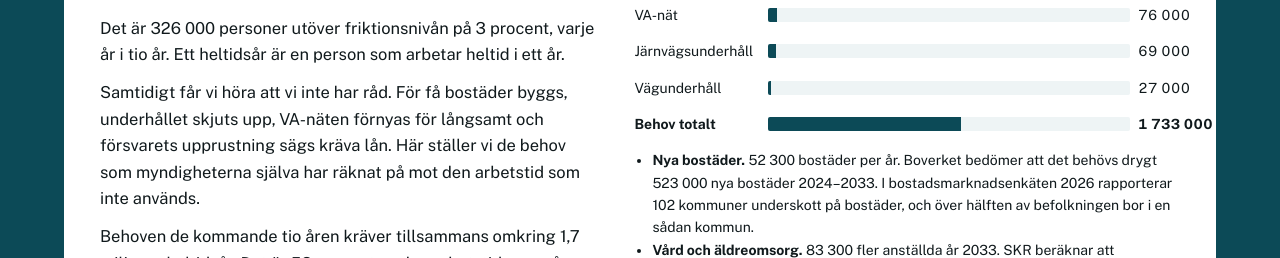
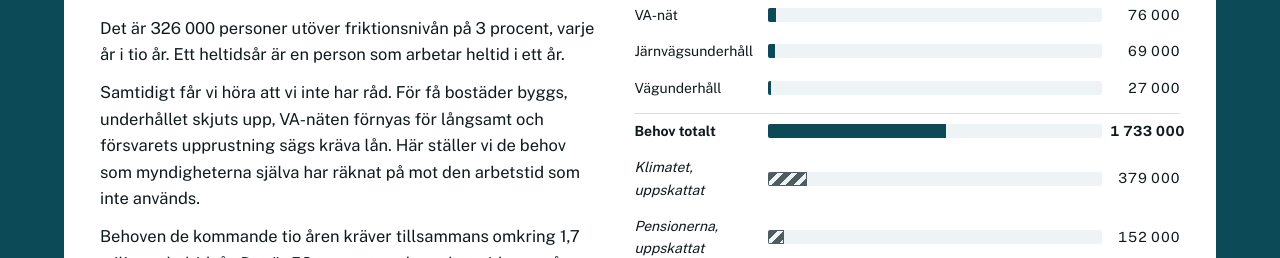
Before and after one commit to realekonomiskaradet/realekonomiskaradet, an Astro site: page / in a window 1280 px wide. Both pictures are taken after a click on the tab "Behov". Shown: the part 542-800 px from the top of the page. Built offline with nearby package versions, Linux system fonts and the light colour scheme; Astro itself is replaced by a stand-in of ours.

Commit message:
Behov: klimat och pensioner som randiga uppskattade staplar med egen summa
Co-Authored-By: Claude Opus 5.5 <noreply@anthropic.com>
Claude-Session: https://claude.ai/code/session_017Eum9GqVZAoj3H6HLMt5Z9

```diff
--- a/src/components/flikar/Behov.astro
+++ b/src/components/flikar/Behov.astro
@@ -1,6 +1,6 @@
 ---
 import aku from '../../data/aku.json';
-import { AR, kr, ht, fr, gap, gapTioAr, poster, summaTioAr, timmarPerLgh, andra, utanSiffra } from '../../lib/behov';
+import { AR, kr, ht, fr, gap, gapTioAr, poster, summaTioAr, timmarPerLgh, andra, utanSiffra, summaInklUpp } from '../../lib/behov';
 const nf = (n: number) => Math.round(n).toLocaleString('sv-SE');
 const tusen = (n: number) => nf(Math.round(n / 1000) * 1000);
 const milj = (n: number) => (n / 1e6).toLocaleString('sv-SE', { maximumFractionDigits: 1 });
@@ -19,7 +19,7 @@ const upp = (p: any) => p.typ === 'engang' ? 'en gång' : p.personer ? `${nf(p.p
 <div class="unit">heltidsår går förlorade på tio år om arbetslösheten ligger kvar på {pc(aku.arbetsloshet)} procent</div>
 <p>Det är {tusen(gap)} personer utöver friktionsnivån på {pc(fr)} procent, varje år i tio år. Ett heltidsår är en person som arbetar heltid i ett år.</p>
 <p>Samtidigt får vi höra att vi inte har råd. För få bostäder byggs, underhållet skjuts upp, VA-näten förnyas för långsamt och försvarets upprustning sägs kräva lån. Här ställer vi de behov som myndigheterna själva har räknat på mot den arbetstid som inte används.</p>
-<p>Behoven de kommande tio åren kräver tillsammans omkring {milj(summaTioAr)} miljoner heltidsår. Det är {andel} procent av den arbetstid som går förlorad under samma tid. Klimatet och pensionerna kommer till. Där finns uppskattningar, men ingen myndighet har räknat på vad som saknas, så de ingår inte i summan.</p>
+<p>Behoven de kommande tio åren kräver tillsammans omkring {milj(summaTioAr)} miljoner heltidsår. Det är {andel} procent av den arbetstid som går förlorad under samma tid. Klimatet och pensionerna kommer till. Där finns bara uppskattningar från organisationer och utredningar. Med dem blir behovet omkring {milj(summaInklUpp)} miljoner heltidsår, eller {Math.round((summaInklUpp / gapTioAr) * 100)} procent av den förlorade arbetstiden.</p>
 <p>Resurserna finns, om vi tillåter oss att använda dem. Alla kan inte göra allt, och det tar tid att utbilda en sjuksköterska eller en banarbetare. Därför behövs en plan för utbildning och omställning.</p>
 <p class="broms">Arbetskraften finns. Det som stoppar är att utgifterna måste rymmas i en budget som styrs av saldomålet och utgiftstaket. <a href="/ramverket/">Läs ramverket</a> eller <a href="/fakta/underskott/">räkna på vad mer utgifter skulle ge</a>.</p>
 </div>
@@ -28,7 +28,9 @@ const upp = (p: any) => p.typ === 'engang' ? 'en gång' : p.personer ? `${nf(p.p
 <h4>De kommande tio åren, antal heltidsår</h4>
 <div class="stapel ef"><span>Förlorad arbetstid</span><div class="track"><div class="fill" style="width:100%"></div></div><span class="v">{tusen(gapTioAr)}</span></div>
 {rader.map((p) => <div class="stapel"><span>{p.kort}</span><div class="track"><div class="fill" style={`width:${(p.tioAr / gapTioAr) * 100}%`}></div></div><span class="v">{tusen(p.tioAr)}</span></div>)}
-<div class="stapel"><span><strong>Behov totalt</strong></span><div class="track"><div class="fill" style={`width:${(summaTioAr / gapTioAr) * 100}%`}></div></div><span class="v"><strong>{tusen(summaTioAr)}</strong></span></div>
+<div class="stapel sum"><span><strong>Behov totalt</strong></span><div class="track"><div class="fill" style={`width:${(summaTioAr / gapTioAr) * 100}%`}></div></div><span class="v"><strong>{tusen(summaTioAr)}</strong></span></div>
+{utanSiffra.filter((u: any) => u.tioAr).map((u: any) => <div class="stapel upp"><span>{u.namn}, uppskattat</span><div class="track"><div class="fill" style={`width:${(u.tioAr / gapTioAr) * 100}%`}></div></div><span class="v">{tusen(u.tioAr)}</span></div>)}
+<div class="stapel sum upp"><span><strong>Inklusive klimat och pensioner</strong></span><div class="track"><div class="fill" style={`width:${(summaInklUpp / gapTioAr) * 100}%`}></div></div><span class="v"><strong>{tusen(summaInklUpp)}</strong></span></div>
 </div>
 <ul style="font-size:14px;padding-left:18px">
 {rader.map((p) => <li><strong>{p.namn}.</strong> {p.mdkr && p.typ === 'engang' ? `${p.mdkr} miljarder kronor, en gång.` : `${upp(p)[0].toUpperCase()}${upp(p).slice(1)}.`} {p.text}</li>)}
@@ -42,6 +44,6 @@ const upp = (p: any) => p.typ === 'engang' ? 'en gång' : p.personer ? `${nf(p.p
 <ul style="font-size:14px;padding-left:18px">
 {andra.map((u: any) => <li><strong>{u.vem}.</strong> {u.text}{u.mdkrPerAr && ` Det motsvarar ungefär ${tusen(u.mdkrPerAr[0] * 1e9 / kr / ht)}–${tusen(u.mdkrPerAr[1] * 1e9 / kr / ht)} heltidsår per år, eller ${Math.round(u.mdkrPerAr[0] * 1e9 / kr / ht / gap * 100)}–${Math.round(u.mdkrPerAr[1] * 1e9 / kr / ht / gap * 100)} procent av de ${tusen(gap)} personerna över friktionsnivån.`}{u.mdkr && ` Det motsvarar ungefär ${milj(u.mdkr * 1e9 / kr / ht)} miljoner heltidsår, eller ${Math.round(u.mdkr * 1e9 / kr / ht / gap)} år av den arbetstid som går förlorad i dag.`}</li>)}
 </ul>
-<p class="note" style="font-size:13px;color:var(--mute)">Så räknar vi: kostnader delas med {kr} kr per arbetad timme (BNP per timme 2024) och {nf(ht)} timmar per heltidsår. En bostad räknas som {nf(timmarPerLgh)} timmar (70 kvadratmeter). Bostäder och VA räknas per år gånger {AR}. Vårdens och äldreomsorgens personalbehov växer till {vard ? nf(vard.personer) : ''} fler anställda år 2033; vi antar att ökningen sker jämnt, vilket i snitt blir halva nivån under tio år. Underhållsskulden och försvarets lånefinansierade ökning räknas en gång. Källor: {[...poster.map((p) => p.kalla), ...utanSiffra.filter((u: any) => u.kalla).map((u: any) => u.kalla), ...andra.map((u: any) => u.kalla)].join(' ')} Arbetslöshet och arbetskraft: SCB, AKU, {aku.period}.</p>
+<p class="note" style="font-size:13px;color:var(--mute)">Så räknar vi: kostnader delas med {kr} kr per arbetad timme (BNP per timme 2024) och {nf(ht)} timmar per heltidsår. En bostad räknas som {nf(timmarPerLgh)} timmar (70 kvadratmeter). Bostäder och VA räknas per år gånger {AR}. Vårdens och äldreomsorgens personalbehov växer till {vard ? nf(vard.personer) : ''} fler anställda år 2033; vi antar att ökningen sker jämnt, vilket i snitt blir halva nivån under tio år. Klimat (1 000 miljarder kronor till 2045, alltså 50 miljarder per år) och pensioner (20 miljarder per år) visas randiga eftersom de är uppskattningar, och räknas gånger {AR}. Underhållsskulden och försvarets lånefinansierade ökning räknas en gång. Källor: {[...poster.map((p) => p.kalla), ...utanSiffra.filter((u: any) => u.kalla).map((u: any) => u.kalla), ...andra.map((u: any) => u.kalla)].join(' ')} Arbetslöshet och arbetskraft: SCB, AKU, {aku.period}.</p>
 </div>
 </div>
--- a/src/lib/behov.ts
+++ b/src/lib/behov.ts
@@ -23,4 +23,5 @@ export const poster = b.poster.map((p: any) => {
 });
 export const summaTioAr = poster.reduce((s, p) => s + p.tioAr, 0);
 export const andra = b.andraUppskattningar;
-export const utanSiffra = b.utanSiffra;
+export const utanSiffra = b.utanSiffra.map((u: any) => ({ ...u, tioAr: u.mdkrPerAr ? (u.mdkrPerAr * 1e9 / kr / ht) * AR : 0 }));
+export const summaInklUpp = summaTioAr + utanSiffra.reduce((s: number, u: any) => s + u.tioAr, 0);
--- a/src/styles/global.css
+++ b/src/styles/global.css
@@ -153,7 +153,7 @@ details.note p{margin:4px 0}
 .broms a{color:inherit}
 .staplar{display:grid;gap:14px;margin-bottom:12px}
 .staplar h4{margin:0 0 6px;font-size:15px}
-.stapel{display:grid;grid-template-columns:9em 1fr 3em;gap:8px;align-items:center;font-size:14px}
+.stapel{display:grid;grid-template-columns:9em 1fr 5em;gap:8px;align-items:center;font-size:14px}
 .stapel .track{height:14px;background:var(--soft);border-radius:2px;overflow:hidden}
 .stapel .fill{height:100%;background:var(--main)}
 .stapel.ef .fill{background:var(--acc)}
@@ -164,3 +164,6 @@ details.note p{margin:4px 0}
 .legend i.acc{background:var(--acc)}
 @media(max-width:860px){.panel{grid-template-columns:minmax(0,1fr)}}
 #p-ak .calc{border-top-left-radius:0}
+.stapel.upp .fill{background:repeating-linear-gradient(135deg,var(--mute) 0 6px,transparent 6px 10px);border:1px solid var(--mute)}
+.stapel.upp span:first-child{font-style:italic}
+.stapel.sum{border-top:1px solid var(--line);padding-top:6px}
```
